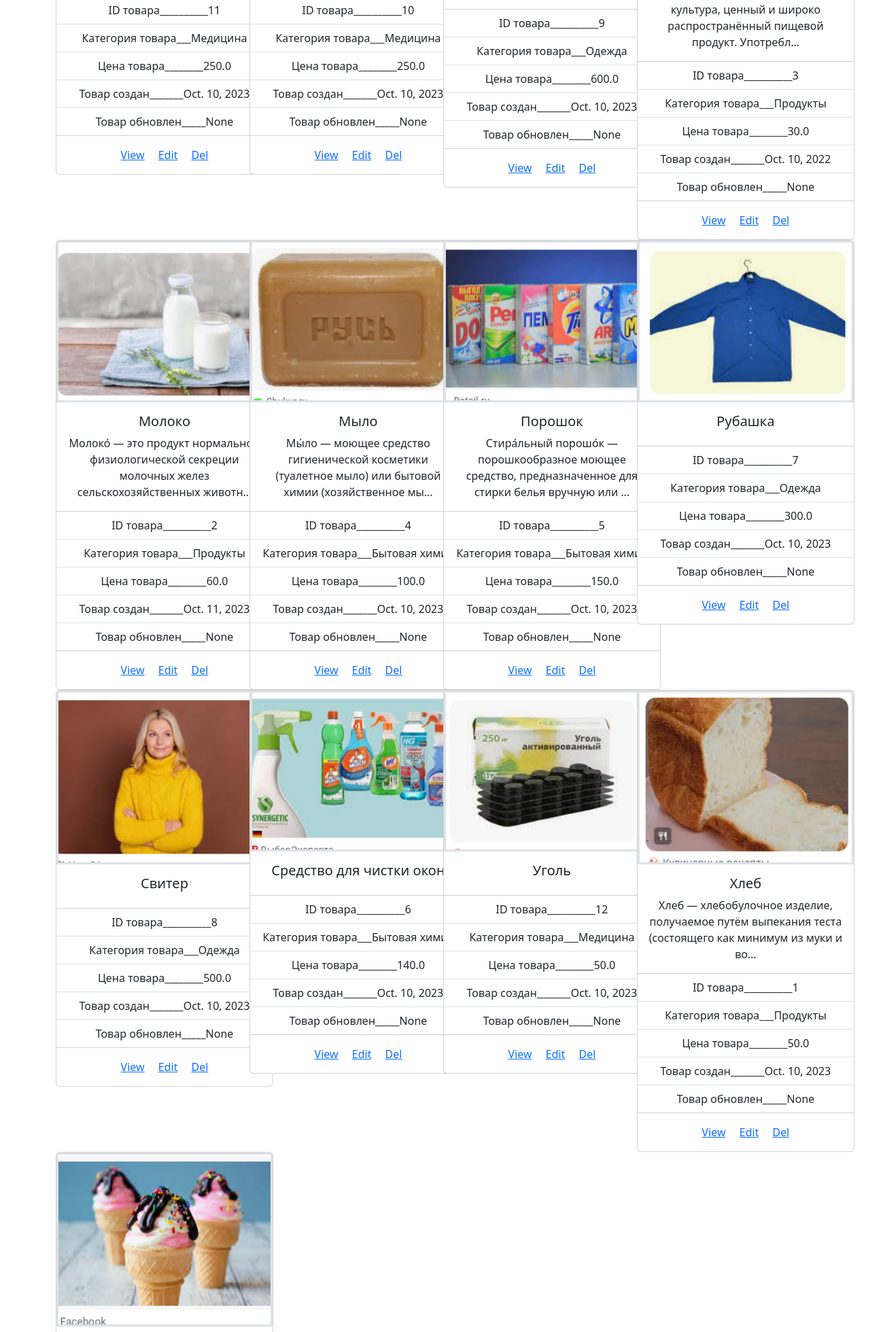
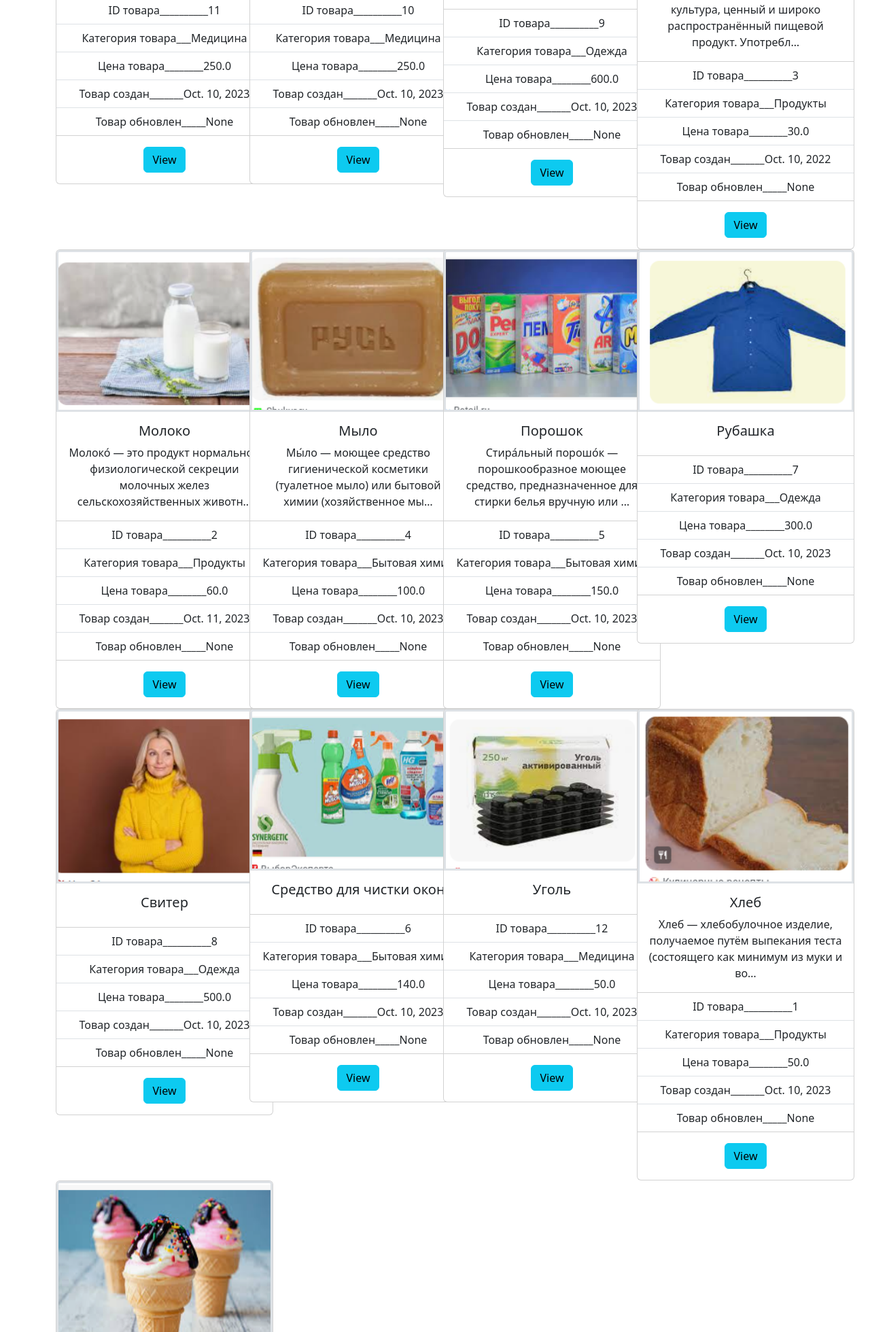
Before and after one commit to scroco158/just_el_shop, a Django app: page / in a window 1280 px wide. Shown: the part 635-2595 px from the top of the page at 68% size. Run offline with Django 4.2, Linux system fonts and the light colour scheme; data comes from the database, SQL or seed files in the repository; parts of the project's set-up code (start-up, migrations or seed data) failed here and were passed over.

Commit message:
23_1 Убрал кнопки edit и del для просто авторизованных пользователей

```diff
--- a/catalog/templates/catalog/product_list.html
+++ b/catalog/templates/catalog/product_list.html
@@ -20,9 +20,11 @@
                     <li class="list-group-item">Товар обновлен_____{{object.updated_at}}</li>
                   </ul>
                   <div class="card-body">
-                    <a href="{% url 'catalog:one_product' object.pk %}" class="card-link">View</a>
-                    <a href="{% url 'catalog:update_product' object.pk %}" class="card-link">Edit</a>
-                    <a href="{% url 'catalog:delete_product' object.pk %}" class="card-link">Del</a>
+                    <a href="{% url 'catalog:one_product' object.pk %}" class="btn btn btn-info">View</a>
+                      {% if perms.catalog.can_publish_product and perms.catalog.can_change_description and perms.catalog.can_change_category or user == object.product_owner%}
+                        <a href="{% url 'catalog:update_product' object.pk %}" class="btn btn-secondary">Edit</a>
+                        <a href="{% url 'catalog:delete_product' object.pk %}" class="btn btn-danger">Del</a>
+                      {% endif %}
                 </div>
               </div>
           </div>
```
